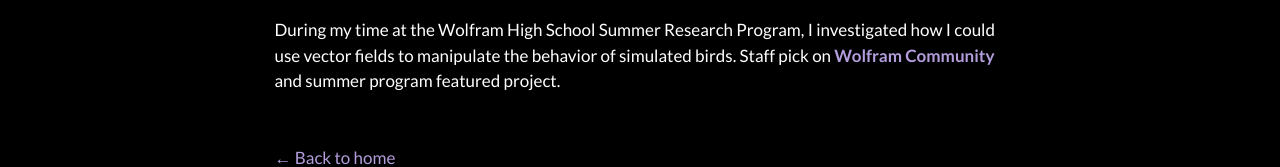
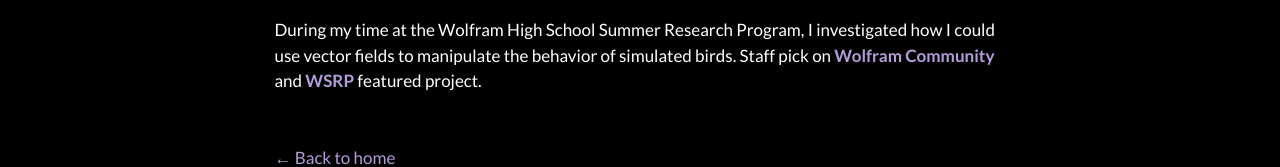
Before and after one commit to purelyboba/portfolio, a Next.js app: page /projects/boids in a window 1280 px wide. Shown: the part 224-391 px from the top of the page. Built offline with nearby package versions, Linux system fonts and the light colour scheme.

Commit message:
minor edits

```diff
--- a/pages/projects/boids.js
+++ b/pages/projects/boids.js
@@ -10,7 +10,7 @@ export default function Boids() {
             <main>
                 <p>
                     During my time at the Wolfram High School Summer Research Program, I investigated how I could use vector fields to manipulate the behavior of simulated birds.
-                    Staff pick on <a href="https://community.wolfram.com/groups/-/m/t/3211600" target="_blank">Wolfram Community</a> and summer program featured project.
+                    Staff pick on <a href="https://community.wolfram.com/groups/-/m/t/3211600" target="_blank">Wolfram Community</a> and <a href="https://education.wolfram.com/summer-research-high-school/" target="_blank">WSRP</a> featured project.
                 </p>
             </main>
         </Layout>
```
